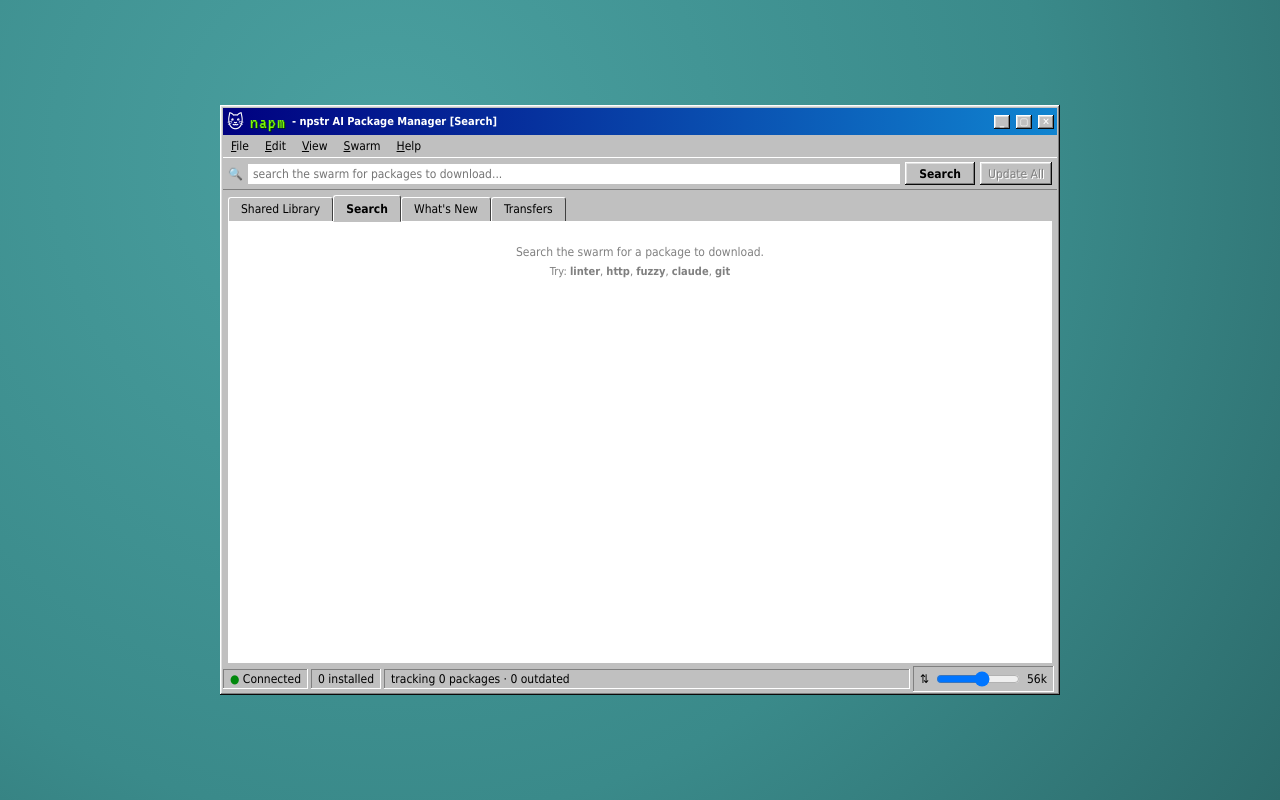
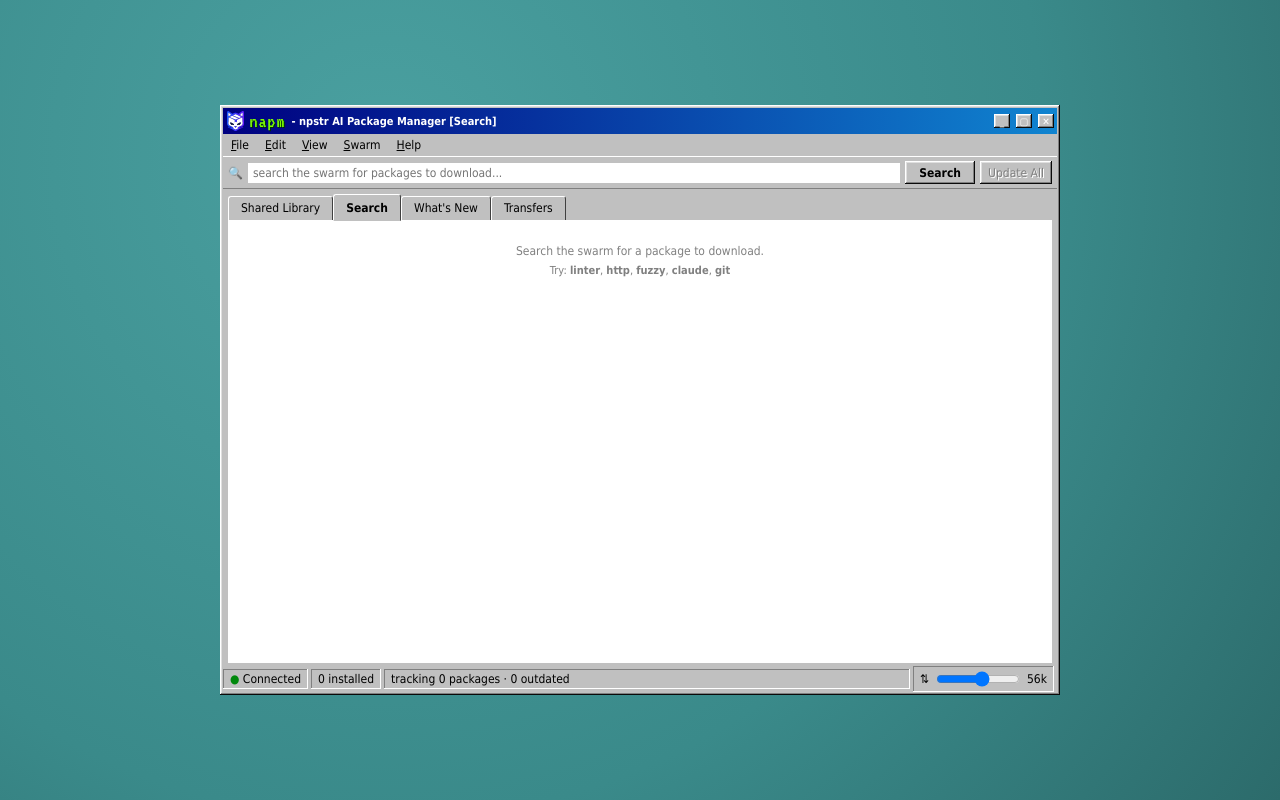
Before and after one commit to umzcio/napm, a website: page frontend/index.html in a window 1280 px wide. Drawn offline with Linux system fonts and the light colour scheme.

Commit message:
feat: use npstr logo in titlebar and splash, drop placeholder emoji

```diff
--- a/frontend/index.html
+++ b/frontend/index.html
@@ -157,14 +157,15 @@
     padding:3px 5px; font-weight:bold; display:flex; align-items:center; gap:6px;}
   .splash .body{padding:14px; font-family:var(--mono); font-size:15px; line-height:1.5;}
   .splash .body .ok{color:var(--green);}
-  .cat{font-size:18px;}
+  .brand{height:20px; width:auto; display:block; image-rendering:auto;}
+  .splash .bar .brand{height:18px;}
 </style>
 </head>
 <body>
 
 <div class="window raised" id="win">
   <div class="titlebar" id="titlebar">
-    <span class="cat">🐱</span><span class="logo">napm</span>
+    <img class="brand" src="npstr-logo.svg" alt="npstr"><span class="logo">napm</span>
     <span class="title">- npstr AI Package Manager [Shared Library]</span>
     <span class="spacer"></span>
     <span class="tb-btn">_</span><span class="tb-btn">▢</span><span class="tb-btn">✕</span>
@@ -226,7 +227,7 @@
 
   <div class="splash" id="splash">
     <div class="box raised">
-      <div class="bar"><span class="cat">🐱</span> Connecting to napm</div>
+      <div class="bar"><img class="brand" src="npstr-logo.svg" alt="npstr"> Connecting to napm</div>
       <div class="body" id="splashBody">Dialing registry.npmjs.org</div>
     </div>
   </div>
```
Also changed, not shown: prototype/napm-prototype.html (+4 -3 lines), frontend/npstr-logo.svg (added), prototype/npstr-logo.svg (added).
